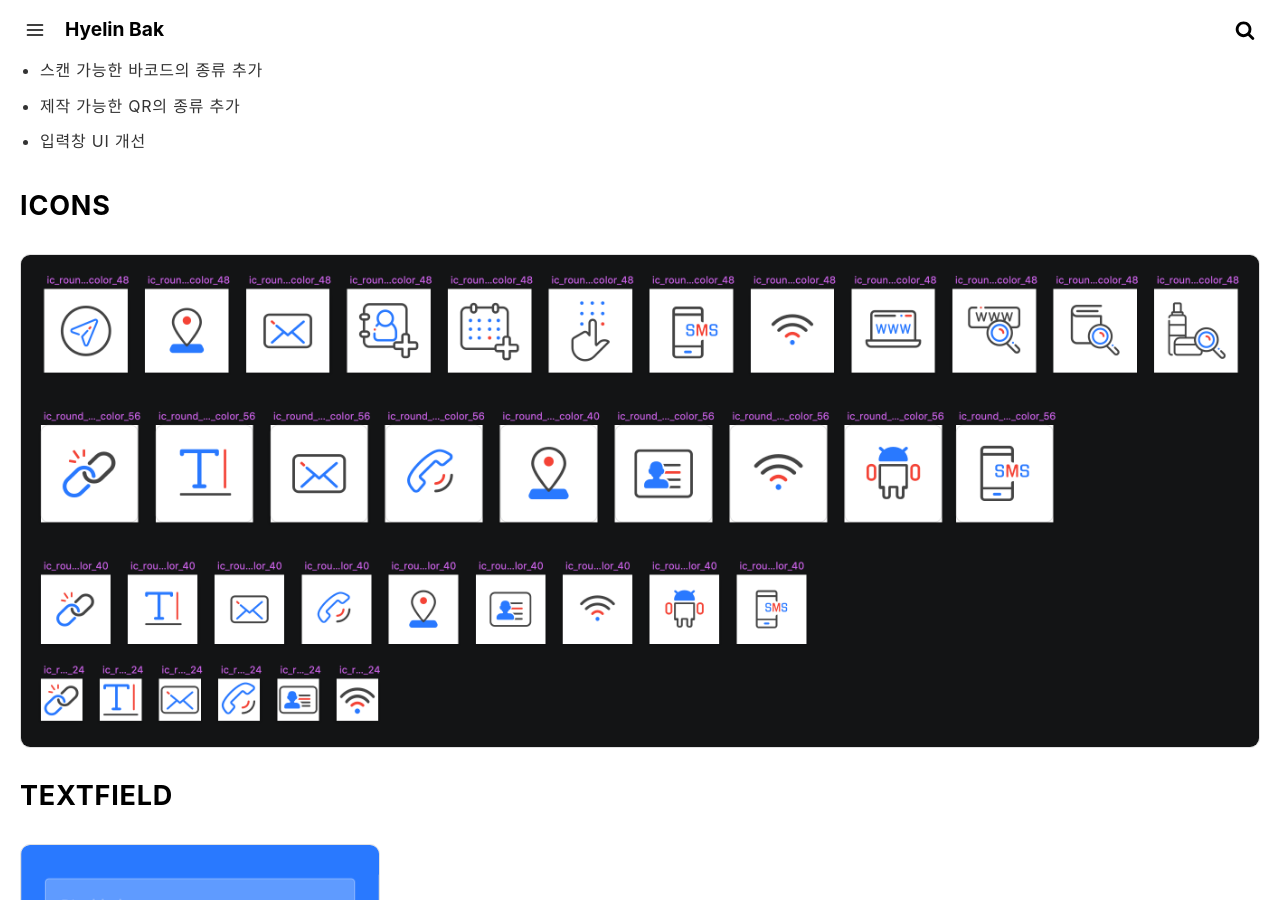
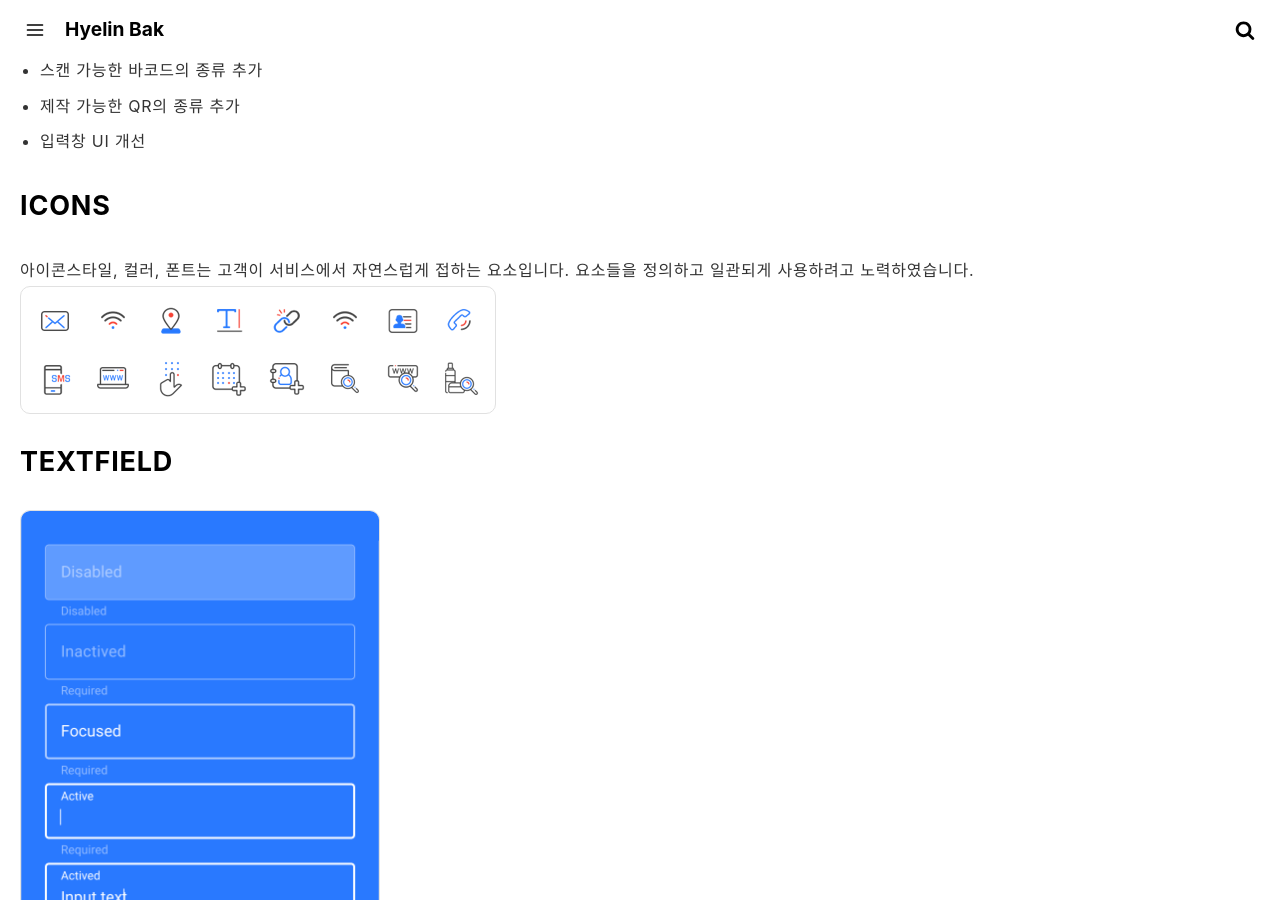
Before and after one commit to crazyjamy/crazyjamy.github.io, a Jekyll site: the page built from _posts/2020-03-31-barcode_scanner.md, in a window 1280 px wide and 900 px high, scrolled down 2446 px. Built offline with Jekyll 4.4.1, drawn with Linux system fonts in a browser that asks for light colours; comment, search, counter and statistics services are not loaded.

Commit message:
Update 2020-03-31-barcode_scanner.md

```diff
--- a/_posts/2020-03-31-barcode_scanner.md
+++ b/_posts/2020-03-31-barcode_scanner.md
@@ -50,8 +50,11 @@ introduction: APPLICATION
 - 입력창 UI 개선
 
 ### ICONS
-<img src="https://github.com/crazyjamy/crazyjamy.github.io/blob/master/_images/_post/qrscanner/icons_qr_scanner.png?raw=true" alt="Icons" style="border: 1px solid #e1e1e1; border-radius: 10px;">
+아이콘스타일, 컬러, 폰트는 고객이 서비스에서 자연스럽게 접하는 요소입니다.
+요소들을 정의하고 일관되게 사용하려고 노력하였습니다.
+<img src="https://github.com/crazyjamy/crazyjamy.github.io/blob/master/_images/_post/qrscanner/icon-qr.png?raw=true" alt="Icons" style="border: 1px solid #e1e1e1; border-radius: 10px;">
 ### TEXTFIELD
+
 <img src="https://github.com/crazyjamy/crazyjamy.github.io/blob/master/_images/_post/qrscanner/img_textfield_states.png?raw=true" alt="Icons"  width="360" style="border: 1px solid #e1e1e1; border-radius: 10px;">
 
 ### UI
```
